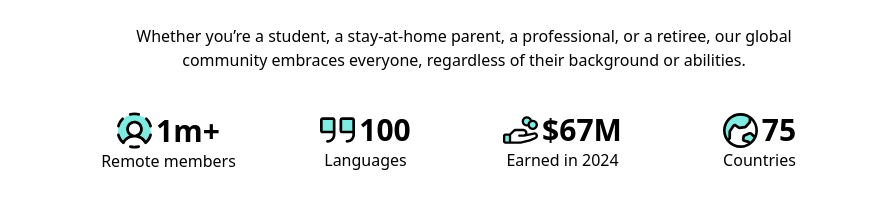
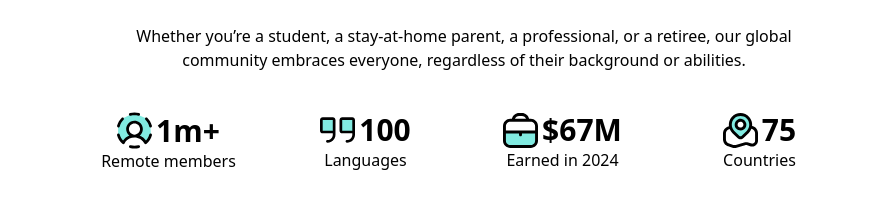
Before and after one commit to Nacho1499/dream-jobber, a Next.js app: page / in a window 1280 px wide. Shown: the part 1088-1291 px from the top of the page, without its empty margins (176-1058 px from the left). Built offline with nearby package versions, Linux system fonts and the light colour scheme.

Commit message:
worked on the choose section and footer section

```diff
--- a/app/components/Choose.tsx
+++ b/app/components/Choose.tsx
@@ -20,6 +20,21 @@ const reasons = [
     title: 'Work from anywhere',
     description: 'Whether you’re on a beach or at home with a baby, you can mold your work around your life.',
     icon: '/choose3.svg',
+  },
+  {
+    title: 'User-friendly guides',
+    description: 'Read user-friendly guides and complete practice quizzes to increase your chances of passing the tests',
+    icon: '/books.svg',
+  },
+  {
+    title: 'Work  with wealthpath',
+    description: 'Get into wealthpath work right away, even without technical experience. Boost your resume with in-demand skills.',
+    icon: '/work.svg',
+  },
+  {
+    title: 'Competitive pay',
+    description: 'We believe in fair compensation for the work you do, and this is reflected in the pay you receive.',
+    icon: '/earnings.svg',
   },
 ];
 
--- a/app/components/Footer.tsx
+++ b/app/components/Footer.tsx
@@ -3,7 +3,7 @@ import React from 'react'
 const Footer = () => {
   return (
     <div className='bg-green-50 p-4'>
-      <p className='text-center text-sm text-gray-400'>&copy; {new Date().getFullYear()} Dream jobber. All Right Reserved.</p>
+      <p className='text-center text-sm text-gray-400'>&copy; {new Date().getFullYear()} Wealthpath-carrers. All Right Reserved.</p>
     </div>
   )
 }
--- a/app/components/Sector.tsx
+++ b/app/components/Sector.tsx
@@ -29,8 +29,8 @@ export default function Sector() {
         {[
           { icon: '/romote.svg', value: '1m+', label: 'Remote members' },
           { icon: '/lang.svg', value: '100', label: 'Languages' },
-          { icon: '/earnings.svg', value: '$67M', label: 'Earned in 2024' },
-          { icon: '/country.svg', value: '75', label: 'Countries' },
+          { icon: '/work.svg', value: '$67M', label: 'Earned in 2024' },
+          { icon: '/choose3.svg', value: '75', label: 'Countries' },
         ].map((item, idx) => (
           <motion.div
             key={item.label}
```
Also changed, not shown: public/Books.svg (added), public/Work.svg (added).
